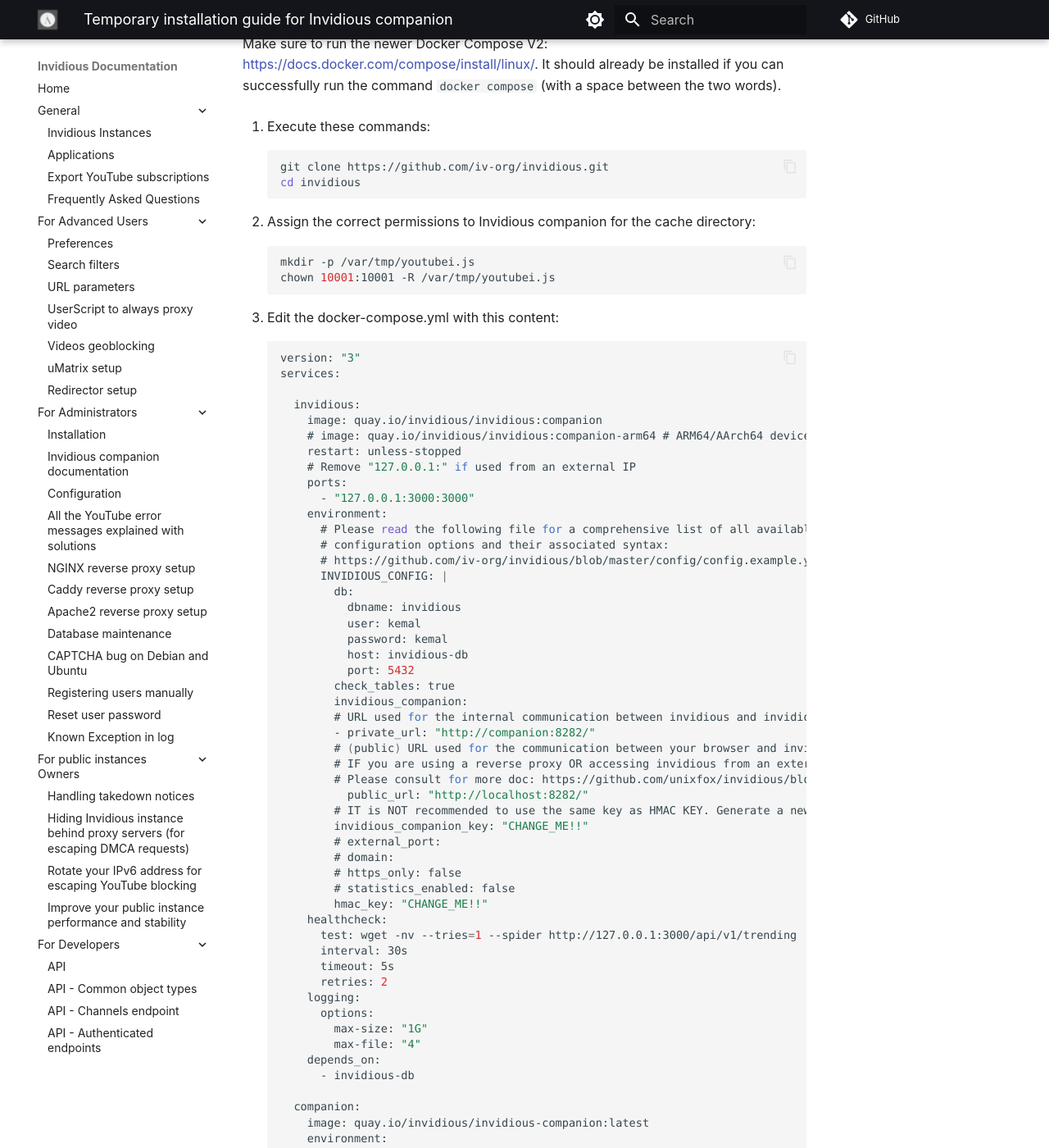
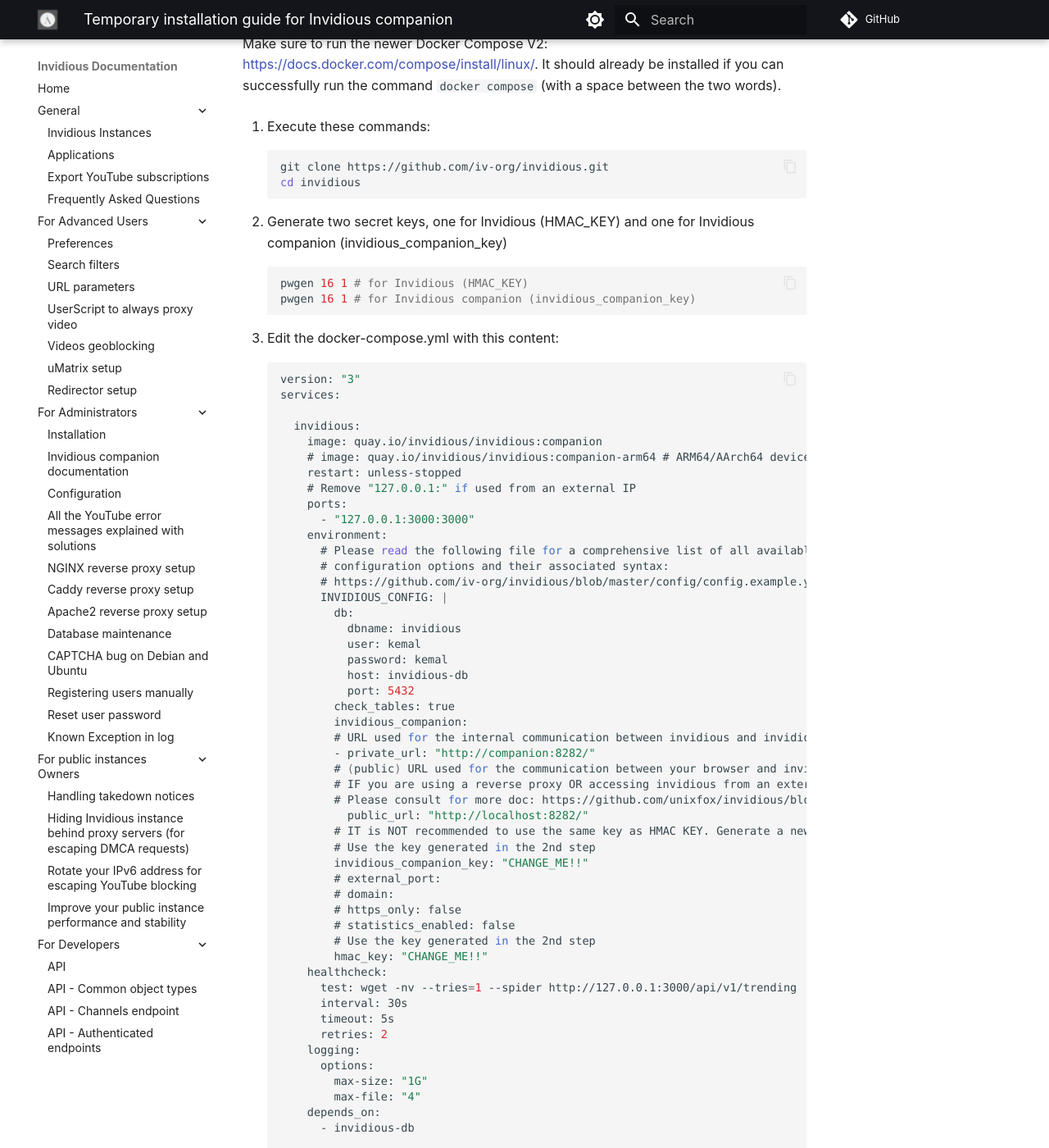
Before and after one commit to iv-org/documentation, an MkDocs documentation site: the page built from docs/companion-installation.md, in a window 1280 px wide and 1400 px high, scrolled down 1485 px. Shown: the whole window at 82% size. Built offline with MkDocs 1.6.1 and Material for MkDocs 9.7.7, drawn with Linux system fonts in a browser that asks for light colours; comment, search, counter and statistics services are not loaded; some of the changed text lies outside the part shown.

Commit message:
Remove step about permissions + simplify docker-compose file

````diff
--- a/docs/companion-installation.md
+++ b/docs/companion-installation.md
@@ -42,10 +42,10 @@
     cd invidious
     ```
 
-2.  Assign the correct permissions to Invidious companion for the cache directory:
+2.  Generate two secret keys, one for Invidious (HMAC_KEY) and one for Invidious companion (invidious_companion_key)
     ```bash
-    mkdir -p /var/tmp/youtubei.js
-    chown 10001:10001 -R /var/tmp/youtubei.js
+    pwgen 16 1 # for Invidious (HMAC_KEY)
+    pwgen 16 1 # for Invidious companion (invidious_companion_key)
     ```
 
 3.  Edit the docker-compose.yml with this content:
@@ -81,11 +81,13 @@
             # Please consult for more doc: https://github.com/unixfox/invidious/blob/invidious-companion/config/config.example.yml#L57-L88
               public_url: "http://localhost:8282/"
             # IT is NOT recommended to use the same key as HMAC KEY. Generate a new key!
+            # Use the key generated in the 2nd step
             invidious_companion_key: "CHANGE_ME!!"
             # external_port:
             # domain:
             # https_only: false
             # statistics_enabled: false
+            # Use the key generated in the 2nd step
             hmac_key: "CHANGE_ME!!"
         healthcheck:
           test: wget -nv --tries=1 --spider http://127.0.0.1:3000/api/v1/trending || exit 1
@@ -102,7 +104,8 @@
       companion:
         image: quay.io/invidious/invidious-companion:latest
         environment:
-          - SERVER_SECRET_KEY=CHANGE_ME!!SAME_AS_INVIDIOUS_COMPANION_SECRET_KEY_FROM_INVIDIOUS_CONFIG
+        # Use the key generated in the 2nd step
+           - SERVER_SECRET_KEY=CHANGE_ME!!SAME_AS_INVIDIOUS_COMPANION_SECRET_KEY_FROM_INVIDIOUS_CONFIG
         # SET this value IF you are using a reverse proxy OR accessing invidious from an external IP.
         # Please consult for more doc: https://github.com/iv-org/invidious-companion/wiki/Environment-variables
         #  - SERVER_BASE_URL=http://localhost:8282
@@ -117,10 +120,9 @@
         cap_drop:
           - ALL
         read_only: true
-        user: 10001:10001
         # cache for youtube library
         volumes:
-          - /var/tmp/youtubei.js:/var/tmp/youtubei.js:rw
+          - companioncache:/var/tmp/youtubei.js:rw
         security_opt:
           - no-new-privileges:true
 
````
